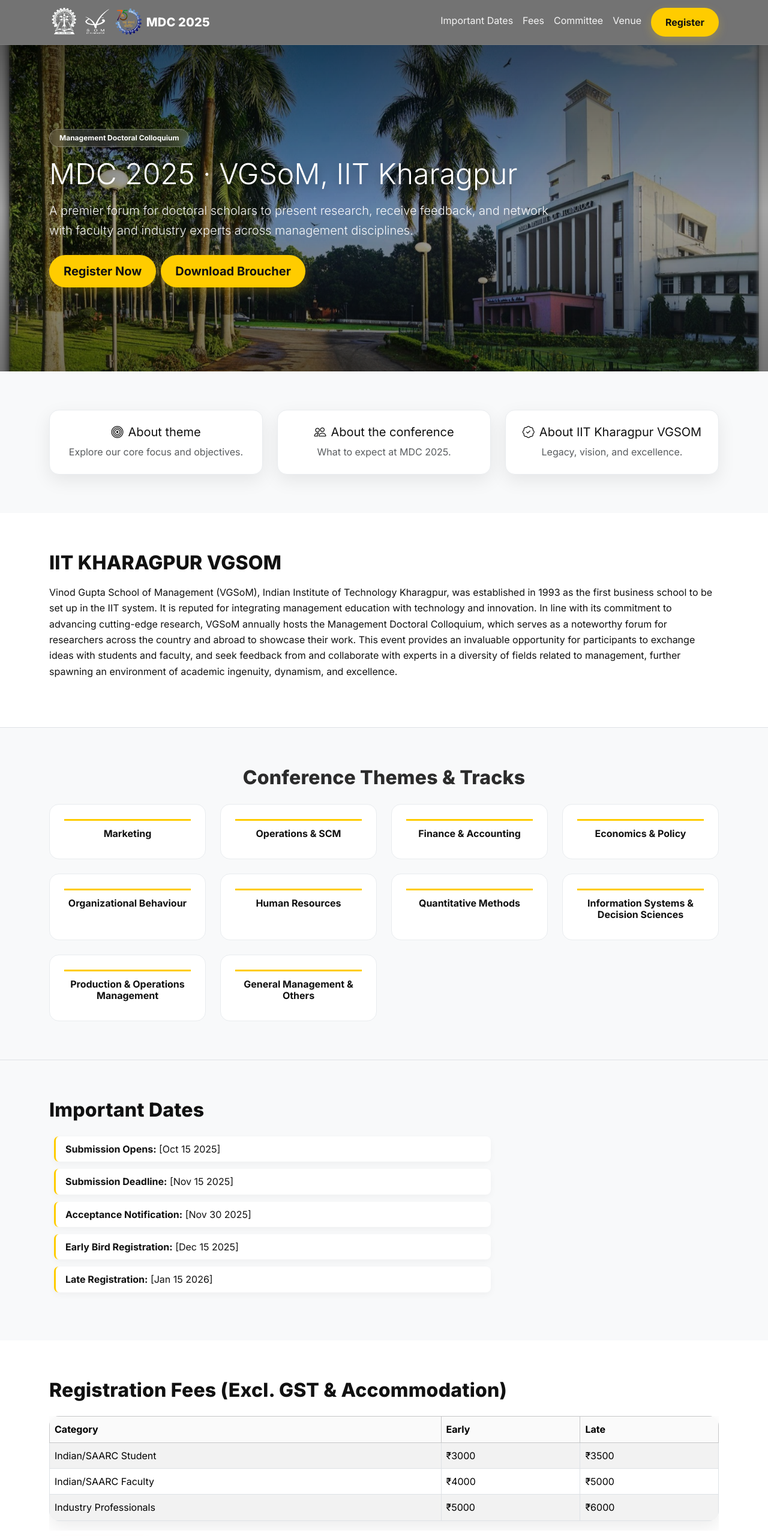
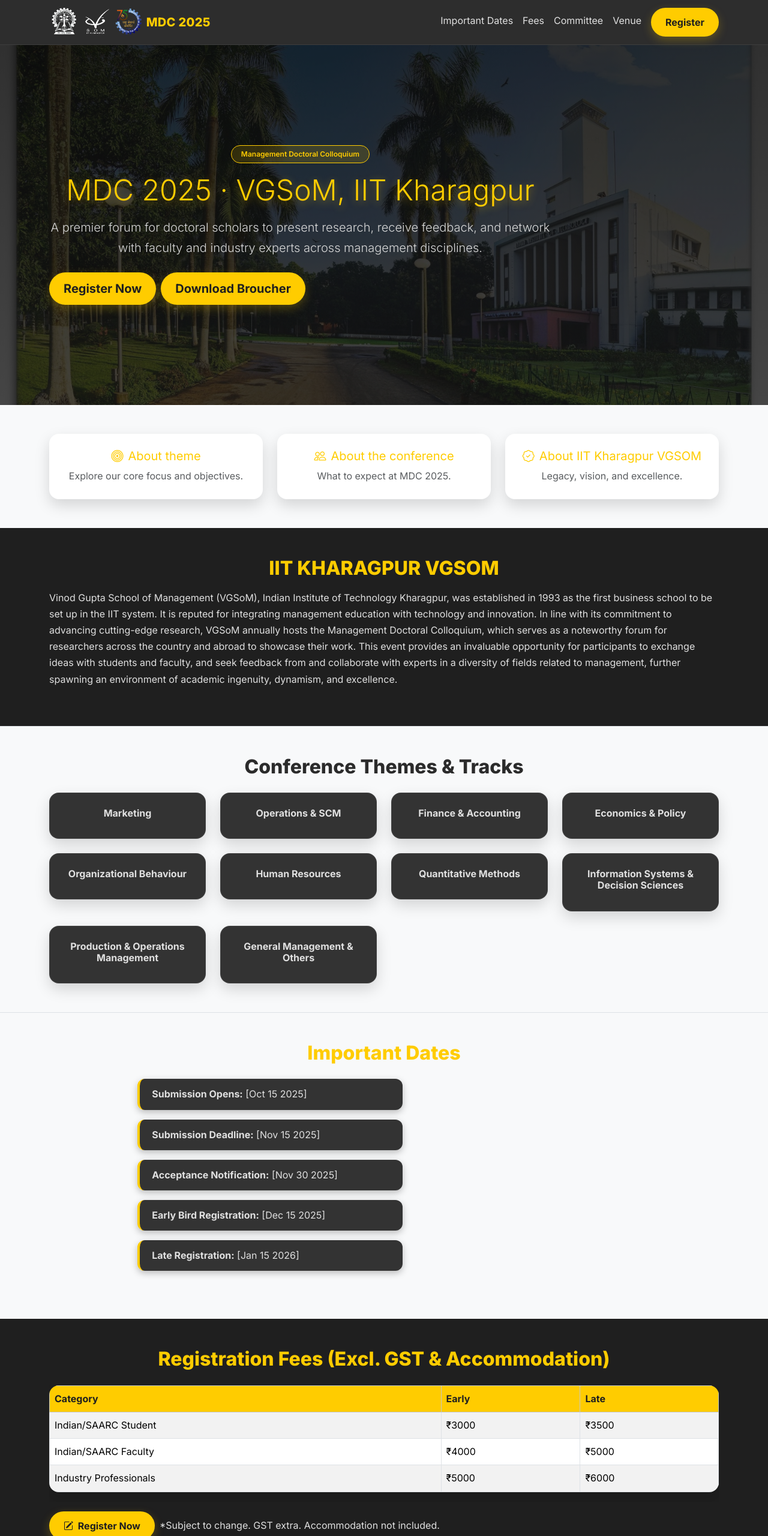
Before and after one commit to MDCVGSoM2026/iitkgp, a plain HTML site: page index.html in a window 1280 px wide. Shown: the top 2560 px of the page at 60% size. Drawn offline with nearby package versions, Linux system fonts and the light colour scheme.

Commit message:
Update styles.css

```diff
--- a/styles.css
+++ b/styles.css
@@ -1,44 +1,306 @@
-:root{--kgp-black:#111;--kgp-grey-900:#1a1a1a;--kgp-grey-800:#2b2b2b;--kgp-grey-600:#6c757d;--kgp-grey-200:#e9ecef;--kgp-white:#fff;--kgp-yellow:#ffcc00;--radius-xl:1rem;--shadow-soft:0 10px 30px rgba(0,0,0,.08);--shadow-lift:0 12px 24px rgba(0,0,0,.12)}
-html{scroll-behavior:smooth}
-body{font-family:"Inter",system-ui,-apple-system,Segoe UI,Roboto,Ubuntu,"Helvetica Neue",Arial,"Noto Sans",sans-serif;color:var(--kgp-black);line-height:1.65;font-weight:400;background:#fff}
-.navbar{transition:all .3s ease;backdrop-filter:saturate(120%) blur(8px);background:rgba(40,40,40,.65)!important;border-bottom:1px solid rgba(255,255,255,.08)!important}
-.navbar.scrolled{background:#262626!important;box-shadow:0 6px 20px rgba(0,0,0,.25);border-color:transparent!important}
-.navbar-brand{color:#fff;font-weight:800;letter-spacing:.2px}
-.navbar .nav-link{color:#f3f3f3;font-weight:500;padding:.5rem .75rem;border-bottom:2px solid transparent;transition:all .25s ease}
-.navbar .nav-link:hover,.navbar .nav-link:focus{color:var(--kgp-yellow)}
-.navbar .nav-link.active{color:var(--kgp-yellow);border-bottom-color:var(--kgp-yellow)}
-.navbar-toggler{border-color:rgba(255,255,255,.35)}
-.navbar-toggler:focus{box-shadow:none}
-.btn-accent{background:var(--kgp-yellow);color:#111;border:none;border-radius:999px;padding:.75rem 1.5rem;font-weight:700;transition:transform .2s ease,filter .2s ease,box-shadow .2s ease;box-shadow:0 6px 16px rgba(255,204,0,.25)}
-.btn-accent:hover{filter:brightness(.96);transform:translateY(-2px);color:#111;box-shadow:0 10px 24px rgba(255,204,0,.35)}
-.btn-outline-dark{border-radius:999px}
-.banner-section{position:relative;min-height:68vh;display:flex;align-items:center;justify-content:center;color:#fff;overflow:hidden}
-.banner-bg{position:absolute;inset:0;background:url('insti2.jpg') center/cover no-repeat;will-change:transform;transform:scale(1.02)}
-.banner-overlay{position:absolute;inset:0;background:linear-gradient(180deg, rgba(0,0,0,.65) 0%, rgba(0,0,0,.35) 50%, rgba(0,0,0,.55) 100%)}
-.banner-content{position:relative;z-index:2}
-.banner .badge{background:rgba(255,255,255,.12);border:1px solid rgba(255,255,255,.25);color:#fff;backdrop-filter:blur(6px)}
-.banner h1{text-shadow:0 6px 18px rgba(0,0,0,.35)}
-.banner p.lead{opacity:.95}
-.section-title{font-weight:800;letter-spacing:.2px}
-.py-5{padding-top:4rem!important;padding-bottom:4rem!important}
-.key-card{border:1px solid var(--kgp-grey-200);border-radius:var(--radius-xl);box-shadow:var(--shadow-soft);transition:transform .2s ease,box-shadow .2s ease,border-color .2s ease;cursor:pointer}
-.key-card:hover{transform:translateY(-4px);box-shadow:var(--shadow-lift);border-color:#ffd84a}
-.key-card h5{margin-bottom:.5rem}
-.track-card{border-radius:var(--radius-xl);border:1px solid var(--kgp-grey-200);background:#fff;transition:transform .2s ease,box-shadow .2s ease,border-color .2s ease;height:100%}
-.track-card:hover{transform:translateY(-4px);box-shadow:var(--shadow-soft);border-color:#ffd84a}
-.track-card .fw-bold{border-top:3px solid var(--kgp-yellow);padding-top:.75rem}
-.dates{position:relative;margin-left:.5rem}
-.dates li{border-left:3px solid var(--kgp-yellow);padding:.5rem .75rem .5rem 1rem;margin-bottom:.75rem;background:#fff;border-radius:.5rem;box-shadow:0 4px 12px rgba(0,0,0,.04)}
-.table{border-radius:var(--radius-xl);overflow:hidden;box-shadow:var(--shadow-soft)}
-.table thead th{background:#fafafa;font-weight:700}
-.fee-note{color:var(--kgp-grey-600)}
-.committee-card{border-radius:var(--radius-xl);border:1px solid var(--kgp-grey-200);transition:transform .2s ease,box-shadow .2s ease;box-shadow:var(--shadow-soft);height:100%;background:#fff}
-.committee-card:hover{transform:translateY(-3px);box-shadow:var(--shadow-lift)}
-.ratio{border-radius:var(--radius-xl);overflow:hidden;box-shadow:var(--shadow-soft)}
-.footer{background:linear-gradient(180deg,#000 0%, #1f1f1f 100%);color:#fff}
-.footer a{color:#fff;text-decoration:none}
-.footer a:hover{text-decoration:underline}
-.footer .btn-light{border-radius:999px}
-.footer hr{opacity:.15}
-:target::before{content:"";display:block;height:82px;margin-top:-82px;visibility:hidden}
-@media (prefers-reduced-motion: reduce){*{transition:none!important;animation:none!important}}
+/* ===========================
+   IIT KGP INTERNATIONAL CONFERENCE THEME
+   Dark Grey + Yellow — Final Polished Edition
+   =========================== */
+
+:root {
+  --kgp-bg: #1f1f1f; /* Softer dark grey base */
+  --kgp-bg-alt: #292929;
+  --kgp-card: #333333;
+  --kgp-text: #e0e0e0;
+  --kgp-muted: #999;
+  --kgp-yellow: #ffcc00;
+  --kgp-yellow-light: #ffd84a;
+  --radius-xl: 1rem;
+  --shadow-soft: 0 10px 25px rgba(0, 0, 0, 0.15);
+  --shadow-lift: 0 12px 30px rgba(0, 0, 0, 0.25);
+}
+
+html {
+  scroll-behavior: smooth;
+}
+
+body {
+  font-family: "Inter", system-ui, -apple-system, Segoe UI, Roboto, Ubuntu, "Helvetica Neue", Arial, "Noto Sans", sans-serif;
+  background: var(--kgp-bg);
+  color: var(--kgp-text);
+  line-height: 1.7;
+  font-weight: 400;
+}
+
+/* ===== Navbar ===== */
+.navbar {
+  transition: all 0.3s ease;
+  backdrop-filter: saturate(120%) blur(8px);
+  background: rgba(47, 47, 47, 0.9) !important;
+  border-bottom: 1px solid rgba(255, 255, 255, 0.08) !important;
+}
+
+.navbar.scrolled {
+  background: var(--kgp-bg-alt) !important;
+  box-shadow: 0 6px 20px rgba(0, 0, 0, 0.35);
+}
+
+.navbar-brand {
+  color: var(--kgp-yellow);
+  font-weight: 800;
+  letter-spacing: 0.3px;
+}
+
+.navbar .nav-link {
+  color: var(--kgp-text);
+  font-weight: 500;
+  padding: 0.5rem 0.75rem;
+  border-bottom: 2px solid transparent;
+  transition: all 0.25s ease;
+}
+
+.navbar .nav-link:hover,
+.navbar .nav-link.active {
+  color: var(--kgp-yellow);
+  border-bottom-color: var(--kgp-yellow);
+}
+
+.navbar-toggler {
+  border-color: rgba(255, 255, 255, 0.3);
+}
+
+/* ===== Buttons ===== */
+.btn-accent {
+  background: var(--kgp-yellow);
+  color: var(--kgp-bg);
+  border: none;
+  border-radius: 999px;
+  padding: 0.75rem 1.5rem;
+  font-weight: 700;
+  transition: transform 0.2s ease, box-shadow 0.2s ease;
+  box-shadow: 0 6px 16px rgba(255, 204, 0, 0.25);
+}
+.btn-accent:hover {
+  transform: translateY(-2px);
+  box-shadow: 0 10px 24px rgba(255, 204, 0, 0.35);
+}
+
+/* ===== Banner ===== */
+.banner-section {
+  position: relative;
+  min-height: 75vh;
+  display: flex;
+  align-items: center;
+  justify-content: center;
+  color: #fff;
+  background: var(--kgp-bg-alt);
+  overflow: hidden;
+}
+
+.banner-bg {
+  position: absolute;
+  inset: 0;
+  background: url('insti2.jpg') center/cover no-repeat;
+  opacity: 0.35;
+  filter: brightness(0.85) contrast(1.1);
+}
+
+.banner-overlay {
+  position: absolute;
+  inset: 0;
+  background: linear-gradient(180deg, rgba(0, 0, 0, 0.55) 0%, rgba(0, 0, 0, 0.35) 100%);
+}
+
+.banner-content {
+  position: relative;
+  z-index: 2;
+  text-align: center;
+}
+
+.banner .badge {
+  background: rgba(255, 204, 0, 0.15);
+  border: 1px solid var(--kgp-yellow);
+  color: var(--kgp-yellow);
+  font-weight: 600;
+  backdrop-filter: blur(6px);
+}
+
+.banner h1 {
+  color: var(--kgp-yellow);
+  text-shadow: 0 4px 14px rgba(255, 204, 0, 0.4);
+}
+
+.banner p.lead {
+  opacity: 0.95;
+  color: var(--kgp-text);
+}
+
+/* ===== Sections ===== */
+section {
+  background: var(--kgp-bg);
+  padding: 4rem 0;
+}
+
+.section-title {
+  color: var(--kgp-yellow);
+  font-weight: 800;
+  text-align: center;
+  margin-bottom: 2rem;
+}
+
+/* ===== Highlights Section ===== */
+.highlights-section {
+  background: var(--kgp-bg-alt);
+  padding: 4rem 0;
+}
+
+.highlights-section .highlight-card {
+  background: var(--kgp-card);
+  border-radius: var(--radius-xl);
+  border: 1px solid rgba(255, 255, 255, 0.08);
+  box-shadow: var(--shadow-soft);
+  color: var(--kgp-text);
+  padding: 2rem;
+  transition: all 0.3s ease;
+  text-align: center;
+}
+
+.highlights-section .highlight-card:hover {
+  transform: translateY(-4px);
+  border-color: var(--kgp-yellow);
+  box-shadow: 0 0 20px rgba(255, 204, 0, 0.15);
+}
+
+.highlights-section .highlight-card h5 {
+  color: var(--kgp-yellow);
+  font-weight: 700;
+  margin-bottom: 1rem;
+}
+
+.highlights-section .highlight-card p {
+  color: var(--kgp-text);
+  opacity: 0.9;
+}
+
+/* ===== Cards ===== */
+.key-card,
+.track-card,
+.committee-card {
+  background: var(--kgp-card);
+  color: var(--kgp-text);
+  border-radius: var(--radius-xl);
+  border: 1px solid rgba(255, 255, 255, 0.08);
+  box-shadow: var(--shadow-soft);
+  transition: transform 0.25s ease, box-shadow 0.25s ease, border-color 0.25s ease;
+  cursor: pointer;
+}
+
+.key-card:hover,
+.track-card:hover,
+.committee-card:hover {
+  transform: translateY(-4px);
+  box-shadow: var(--shadow-lift);
+  border-color: var(--kgp-yellow);
+}
+
+.key-card h5,
+.track-card h5 {
+  color: var(--kgp-yellow);
+}
+
+/* ===== Important Dates ===== */
+.dates {
+  display: flex;
+  flex-direction: column;
+  align-items: center;
+  justify-content: center;
+}
+
+.dates li {
+  width: 60%;
+  max-width: 600px;
+  border-left: 4px solid var(--kgp-yellow);
+  padding: 0.75rem 1.25rem;
+  margin-bottom: 1rem;
+  background: var(--kgp-card);
+  border-radius: 0.75rem;
+  color: var(--kgp-text);
+  box-shadow: 0 4px 12px rgba(0, 0, 0, 0.25);
+}
+
+/* ===== Committee Section ===== */
+.committee-card {
+  background: var(--kgp-card);
+  text-align: center;
+  padding: 2rem 1rem;
+}
+
+.committee-card h5 {
+  color: var(--kgp-yellow);
+  font-weight: 700;
+}
+
+.committee-card p {
+  color: var(--kgp-muted);
+}
+
+/* ===== Tables ===== */
+.table {
+  background: var(--kgp-card);
+  color: var(--kgp-text);
+  border-radius: var(--radius-xl);
+  overflow: hidden;
+  box-shadow: var(--shadow-soft);
+}
+
+.table thead th {
+  background: var(--kgp-yellow);
+  color: var(--kgp-bg);
+  font-weight: 700;
+}
+
+.table-striped > tbody > tr:nth-of-type(odd) {
+  background-color: rgba(255, 255, 255, 0.05);
+}
+
+/* ===== Footer ===== */
+.footer {
+  background: linear-gradient(180deg, #2b2b2b 0%, #1a1a1a 100%);
+  color: var(--kgp-text);
+  padding: 3rem 0;
+  text-align: center;
+}
+
+.footer a {
+  color: var(--kgp-yellow);
+  text-decoration: none;
+}
+
+.footer a:hover {
+  text-decoration: underline;
+}
+
+.footer hr {
+  opacity: 0.2;
+  border-color: rgba(255, 255, 255, 0.1);
+}
+
+/* ===== Misc ===== */
+a {
+  color: var(--kgp-yellow);
+  transition: color 0.2s;
+}
+
+a:hover {
+  color: var(--kgp-yellow-light);
+}
+
+:target::before {
+  content: "";
+  display: block;
+  height: 82px;
+  margin-top: -82px;
+  visibility: hidden;
+}
+
+@media (max-width: 768px) {
+  .dates li {
+    width: 85%;
+  }
+}
```
